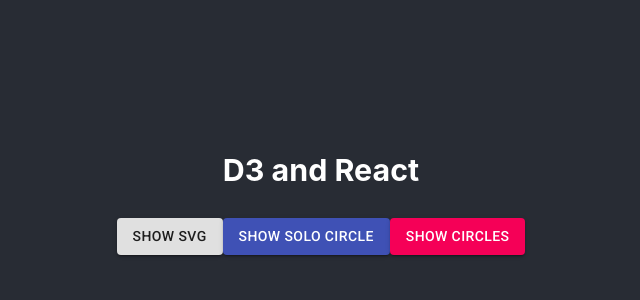
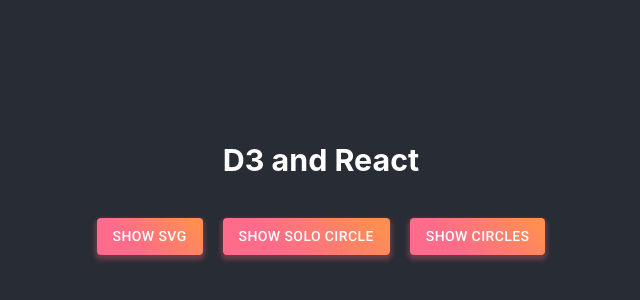
Before and after one commit to Wolven531/d3-and-react, a React (Create React App) app: page / in a window 1280 px wide. Shown: the part 212-512 px from the top of the page, without its empty margins (319-959 px from the left). Built offline with nearby package versions, Linux system fonts and the light colour scheme.

Commit message:
Use Styled Components API

```diff
--- a/src/App.tsx
+++ b/src/App.tsx
@@ -1,4 +1,5 @@
 import Button from '@material-ui/core/Button'
+import { styled } from '@material-ui/core/styles'
 // eslint-disable-next-line @typescript-eslint/no-unused-vars
 import React, { useState } from 'react'
 // eslint-disable-next-line @typescript-eslint/no-unused-vars
@@ -10,6 +11,16 @@
 
 function App() {
 	const [currentDisplayIndex, setCurrentDisplayIndex] = useState(-1)
+	const CustomStyledButton = styled(Button)({
+		background: 'linear-gradient(45deg, #FE6B8B 30%, #FF8E53 90%)',
+		// border: 0,
+		// borderRadius: 3,
+		boxShadow: '0 3px 5px 2px rgba(255, 105, 135, .3)',
+		color: 'white',
+		margin: '10px',
+		// height: 48,
+		// padding: '0 30px',
+	})
 
 	return (
 		<div>
@@ -22,15 +33,15 @@
 				{currentDisplayIndex === 2 && <Circles></Circles>}
 			</section>
 			<section>
-				<Button variant="contained" onClick={() => { setCurrentDisplayIndex(0) }}>
+				<CustomStyledButton variant="contained" onClick={() => { setCurrentDisplayIndex(0) }}>
 					Show SVG
-				</Button>
-				<Button variant="contained" color="primary" onClick={() => { setCurrentDisplayIndex(1) }}>
+				</CustomStyledButton>
+				<CustomStyledButton variant="contained" color="primary" onClick={() => { setCurrentDisplayIndex(1) }}>
 					Show Solo Circle
-				</Button>
-				<Button variant="contained" color="secondary" onClick={() => { setCurrentDisplayIndex(2) }}>
+				</CustomStyledButton>
+				<CustomStyledButton variant="contained" color="secondary" onClick={() => { setCurrentDisplayIndex(2) }}>
 					Show Circles
-				</Button>
+				</CustomStyledButton>
 			</section>
 		</div>
 	)
```
